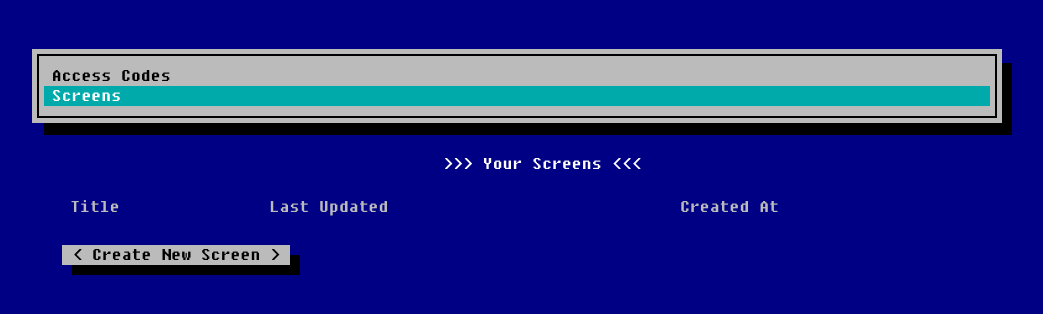
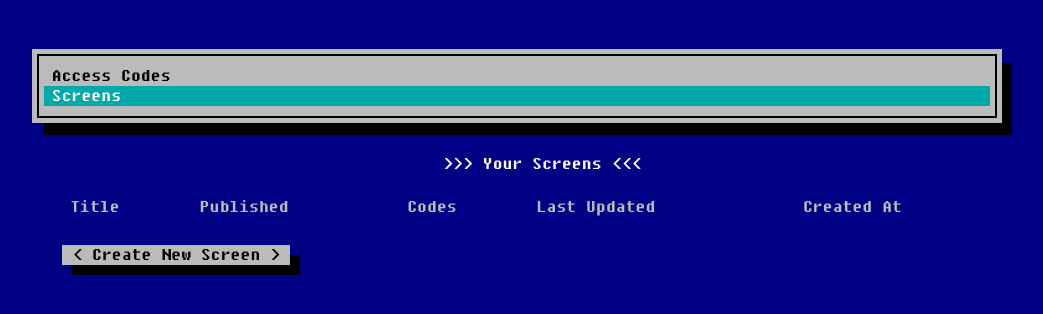
Before and after one commit to lostways/andrewbbs, a Django app: page /create/screens in a window 1280 px wide. Shown: the part 215-529 px from the top of the page, without its empty margins (118-1161 px from the left). Run offline with Django 3.2, Linux system fonts and the light colour scheme; the visitor is signed in with stand-in values (Sample User, id 1); data comes from the database, SQL or seed files in the repository; data that the repository does not hold is empty; some libraries are stand-ins or nearby versions.

Commit message:
more info in screen list

```diff
--- a/app/andrewbbs/templates/screens/screen_edit_list.html
+++ b/app/andrewbbs/templates/screens/screen_edit_list.html
@@ -6,6 +6,8 @@
   <thead>
     <tr>
       <th>Title</th>
+      <th>Published</th>
+      <th>Codes</th>
       <th>Last Updated</th>
       <th>Created At</th>
     </tr>
@@ -18,11 +20,15 @@
           {{ screen.title }}
         </a>
       </td>
+      <td>{{ screen.published }}</td>
+      <td>
+        {{ screen.codes.all|join:", " }}
+      </td>
       <td>{{ screen.updated_at }}</td>
       <td>{{ screen.created_at }}</td>
     </tr>
 {% endfor %}
   </tbody>
 </table>
-<a href="{% url 'access' %}" class="btn">Create New Screen</a>
+<a href="{% url 'screen-create' %}" class="btn">Create New Screen</a>
 {% endblock %}
```
